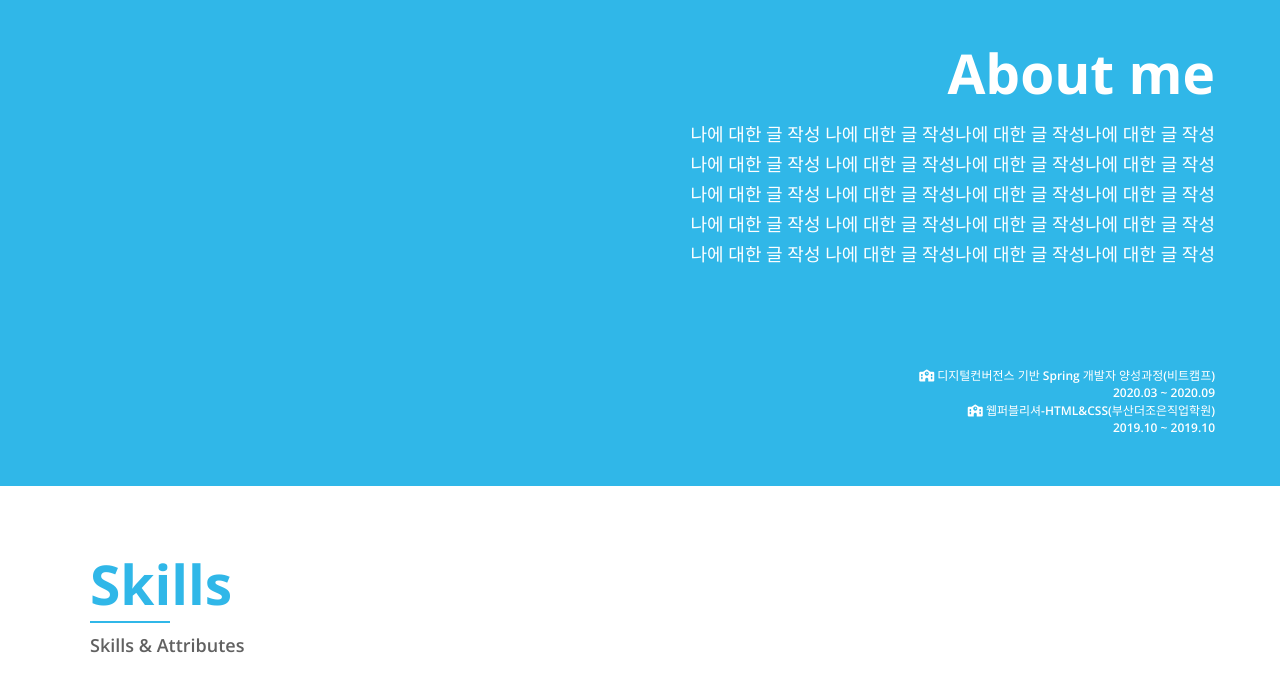
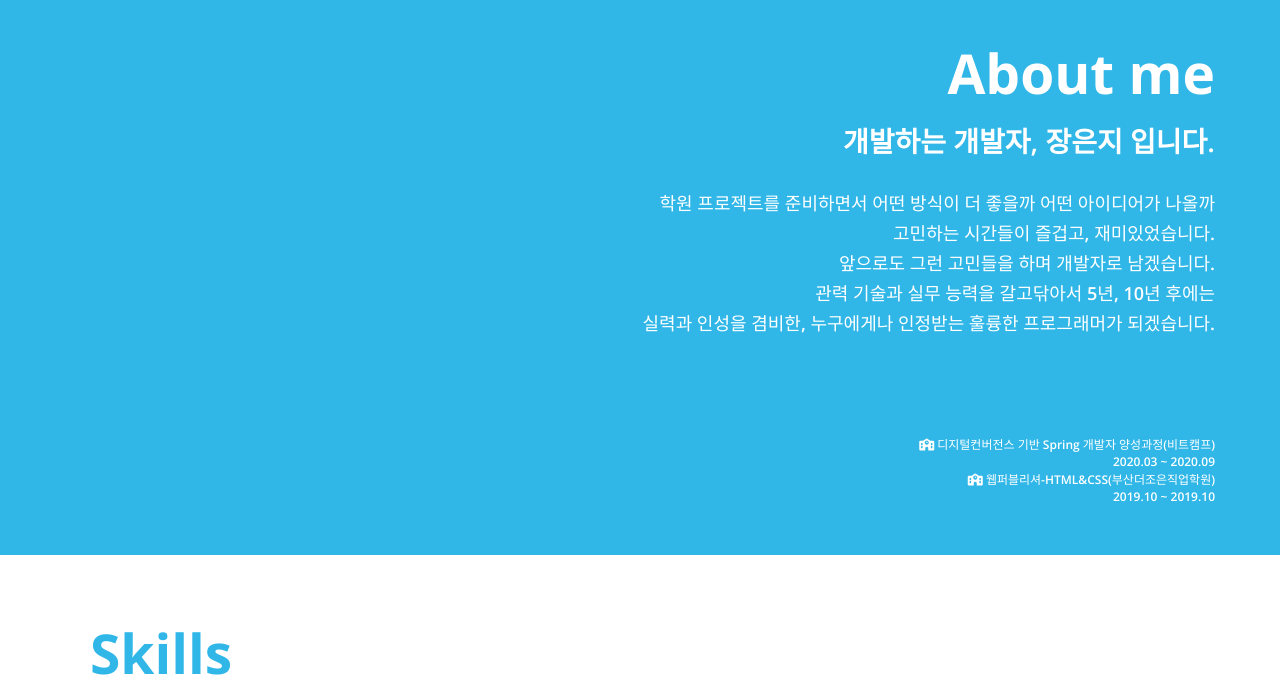
Before and after one commit to 93eunjji/portfolio, a plain HTML site: page index.html in a window 1280 px wide. Shown: the part 820-1497 px from the top of the page. Drawn offline with nearby package versions, Linux system fonts and the light colour scheme.

Commit message:
수정,정리

```diff
--- a/index.html
+++ b/index.html
@@ -52,11 +52,13 @@
   <section id="about" class="section ">
     <div class="section__container">
       <h1 class="a">About me</h1>
-      <p>나에 대한 글 작성 나에 대한 글 작성나에 대한 글 작성나에 대한 글 작성</p>
-      <p>나에 대한 글 작성 나에 대한 글 작성나에 대한 글 작성나에 대한 글 작성</p>
-      <p>나에 대한 글 작성 나에 대한 글 작성나에 대한 글 작성나에 대한 글 작성</p>
-      <p>나에 대한 글 작성 나에 대한 글 작성나에 대한 글 작성나에 대한 글 작성</p>
-      <p>나에 대한 글 작성 나에 대한 글 작성나에 대한 글 작성나에 대한 글 작성</p>
+      <h2>개발하는 개발자, 장은지 입니다.</h2>
+      <br>
+      <p>학원 프로젝트를 준비하면서 어떤 방식이 더 좋을까 어떤 아이디어가 나올까 </p>
+      <p>고민하는 시간들이 즐겁고, 재미있었습니다.</p>
+      <p>앞으로도 그런 고민들을 하며 개발자로 남겠습니다.</p>
+      <p>관력 기술과 실무 능력을 갈고닦아서 5년, 10년 후에는 </p>
+      <p>실력과 인성을 겸비한, 누구에게나 인정받는 훌륭한 프로그래머가 되겠습니다.</p>
 
     <div class="about__jobs">
       <div class="jobs">
```
